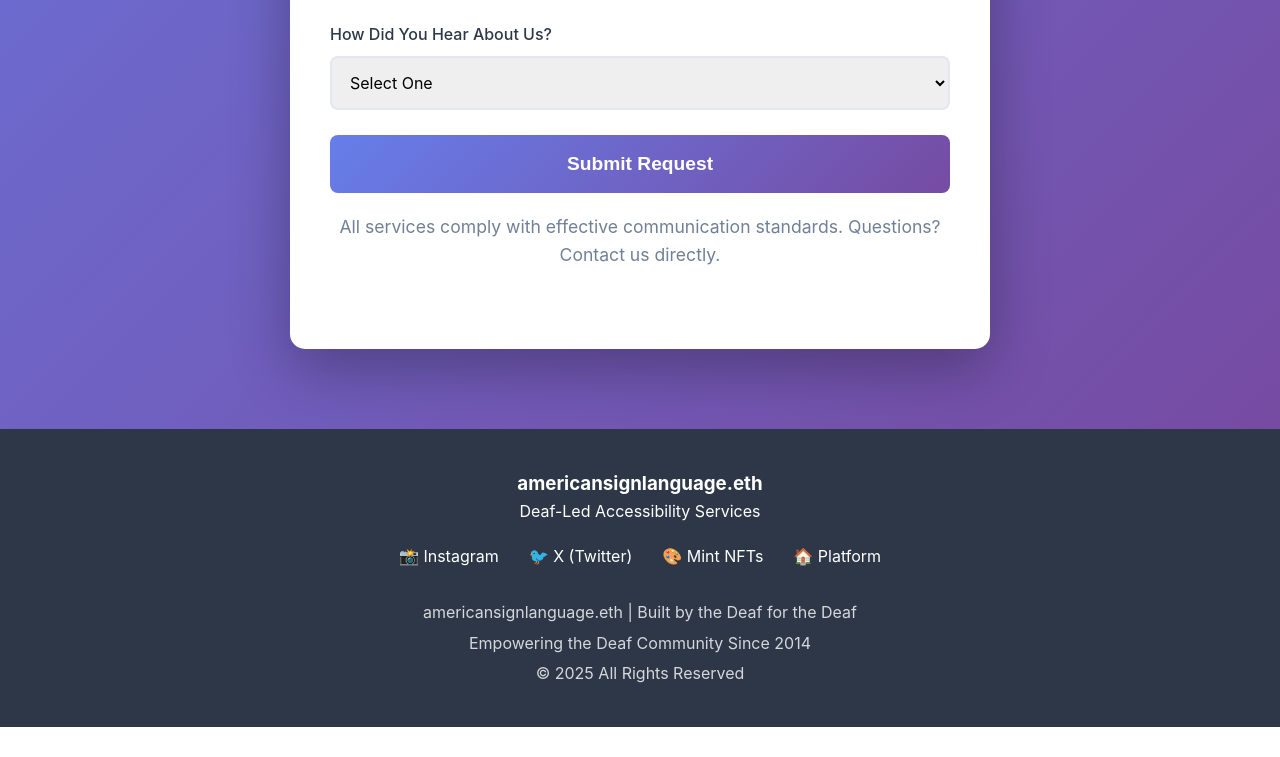
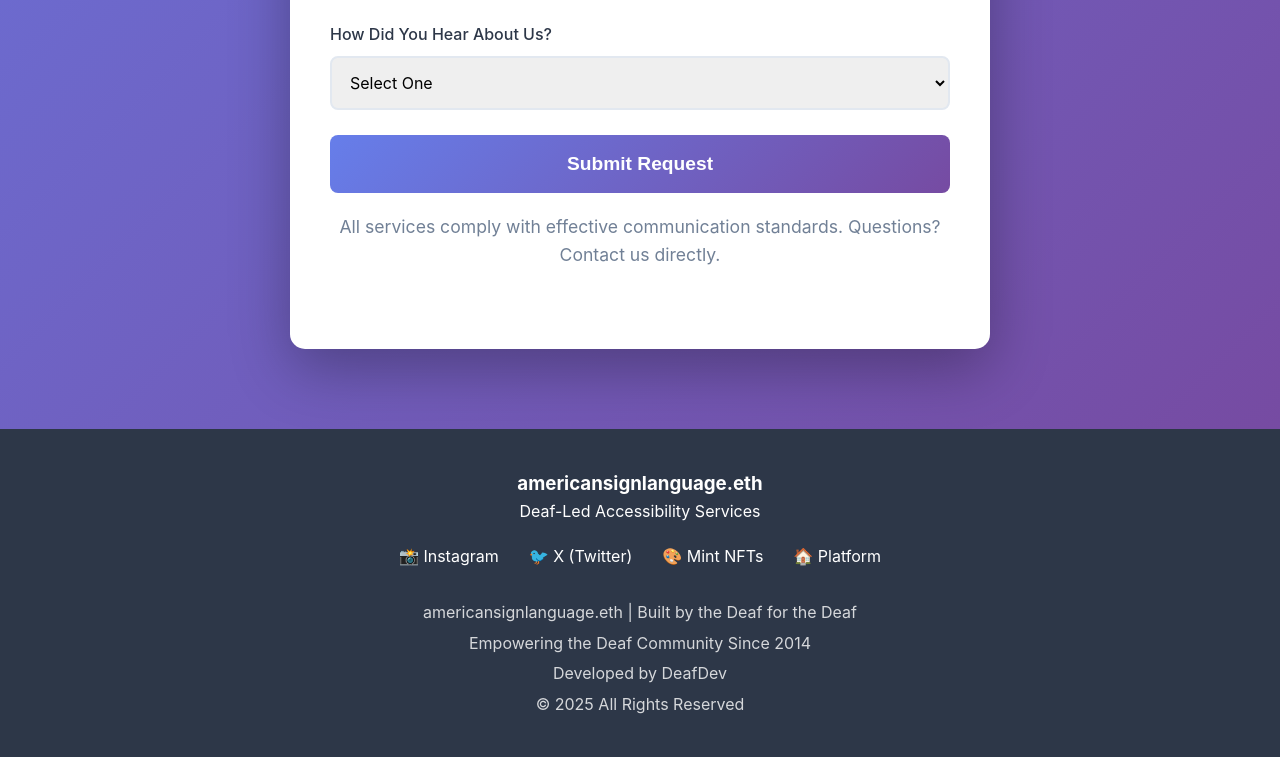
Before and after one commit to DeafHustle/vrs-live-final, a website: page request-service.html in a window 1280 px wide. Shown: the part 4267-5024 px from the top of the page. Before the commit the page ends 4994 px from the top, so only its background shows below. Drawn offline with Linux system fonts and the light colour scheme.

Commit message:
Update request-service.html

```diff
--- a/request-service.html
+++ b/request-service.html
@@ -596,6 +596,7 @@
       <div style="margin-top: 30px; opacity: 0.8;">
         <p>americansignlanguage.eth | Built by the Deaf for the Deaf</p>
         <p style="margin-top: 5px;">Empowering the Deaf Community Since 2014</p>
+        <p style="margin-top: 5px;">Developed by DeafDev</p>
         <p style="margin-top: 5px;">© 2025 All Rights Reserved</p>
       </div>
     </div>
```
